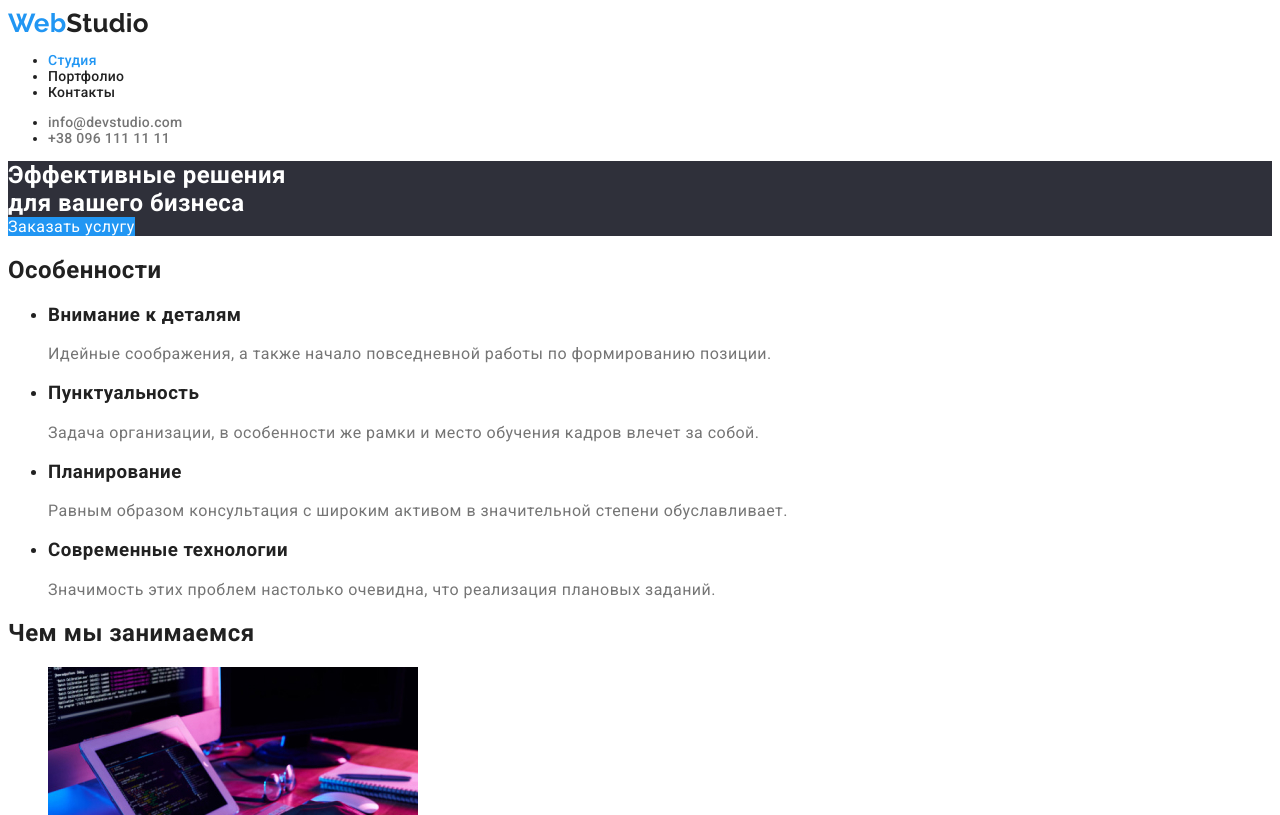
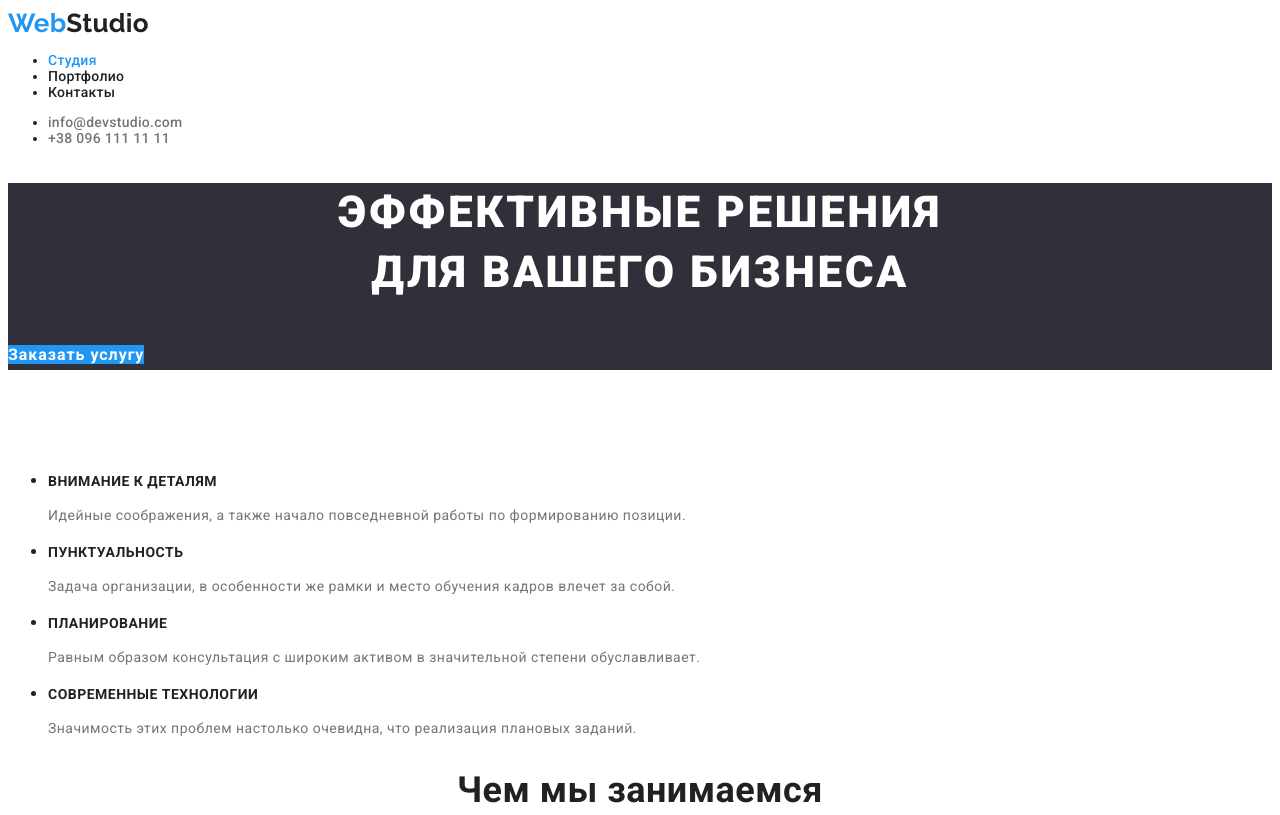
Before and after one commit to AlexandrHavrylov/goit-markup-hw-02, a plain HTML site: page index.html in a window 1280 px wide. Shown: the top 815 px of the page. Drawn offline with Linux system fonts and the light colour scheme.

Commit message:
стили текста в studio

```diff
--- a/css/common.css
+++ b/css/common.css
@@ -31,6 +31,12 @@ header {
   font-size: 14px;
   line-height: 1.14;
   letter-spacing: 0.02em;
+}
+h2 {
+  font-weight: 700;
+  font-size: 36px;
+  line-height: 1.16;
+  text-align: center;
 }
 
 /* Навигация сайта */
--- a/css/studio.css
+++ b/css/studio.css
@@ -4,21 +4,58 @@
 }
 .hero-title {
   color: var(--white-color);
-  margin: 0;
+  font-weight: 900;
+  font-size: 44px;
+  line-height: 1.36;
+  text-align: center;
+  letter-spacing: 0.06em;
+  text-transform: uppercase;
 }
 .buttom {
   color: var(--primary-bg-color);
   background-color: var(--accent-color);
+
+  font-weight: 700;
+  font-size: 16px;
+  line-height: 1.87;
+  text-align: center;
+  letter-spacing: 0.06em;
 }
 
 /* FEATURES SECTION */
+.features h2,
+.features h2::selection {
+  color: rgba(0, 0, 0, 0);
+  background-color: rgba(0, 0, 0, 0);
+}
+.features h3 {
+  font-weight: 700;
+  font-size: 14px;
+  line-height: 1.14;
+  text-transform: uppercase;
+}
+
 .features-text {
   color: var(--secondary-text-color);
+  font-weight: 400;
+  font-size: 14px;
+  line-height: 1.71;
 }
 
 .team {
   background-color: var(--secondary-bg-color);
 }
+.team h3 {
+  font-weight: 500;
+  font-size: 16px;
+  line-height: 1.18;
+  text-align: center;
+}
+
 .team-text {
   color: var(--secondary-text-color);
+  font-weight: normal;
+  font-size: 16px;
+  line-height: 1.18;
+  text-align: center;
 }
```
